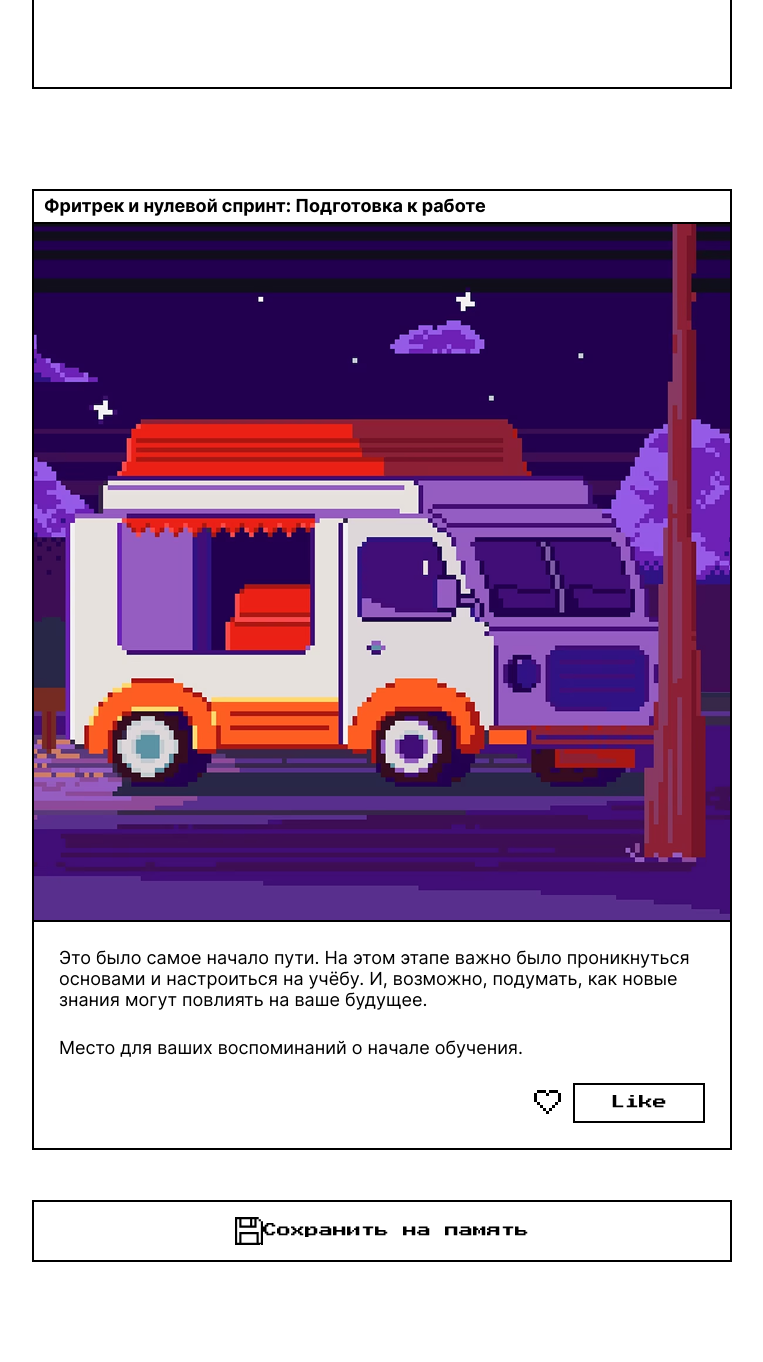
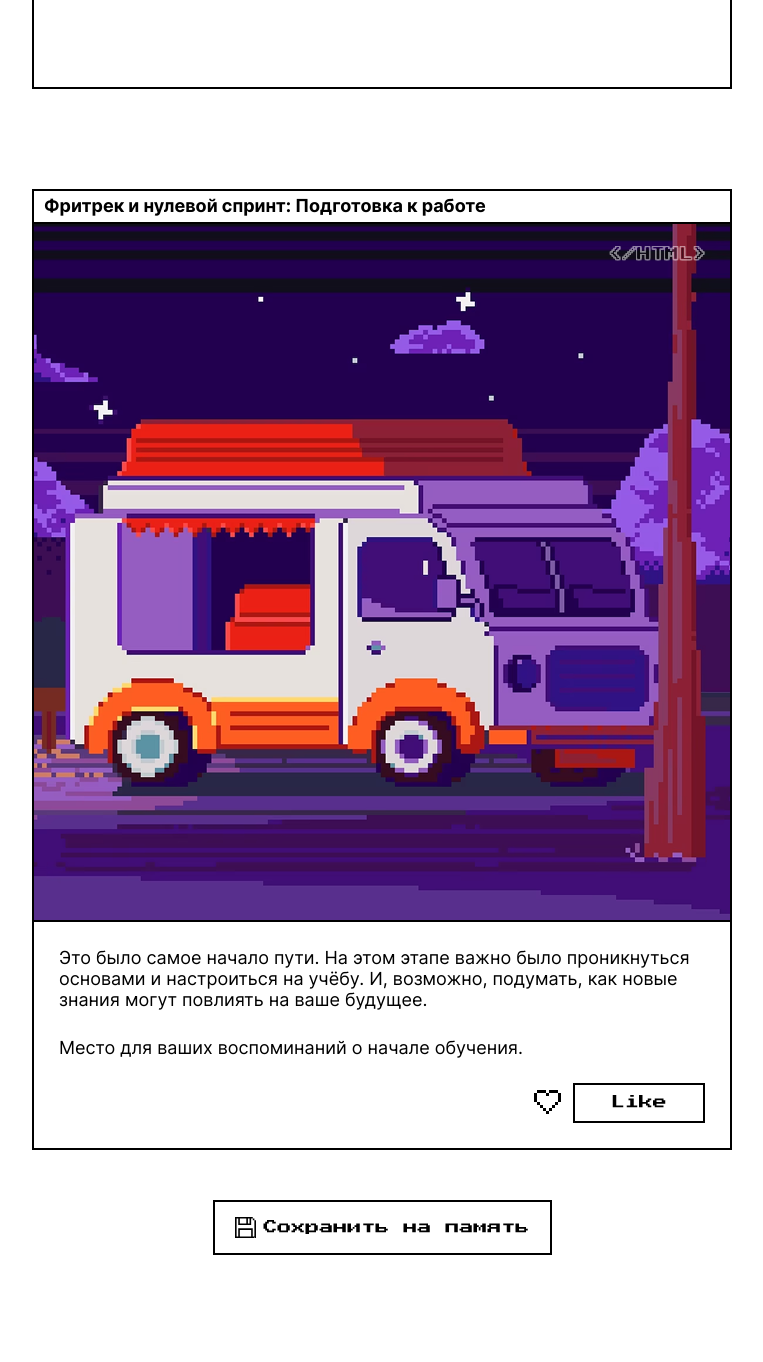
Before and after one commit to HelenVirtanen/zakrivayuschiy-teg-f, a plain HTML site: page index.html in a window 1280 px wide. Shown: the part 376-1738 px from the top of the page, without its empty margins (258-1021 px from the left). Drawn offline with Linux system fonts and the light colour scheme.

Commit message:
step 2.4: added and styled image label

```diff
--- a/index.html
+++ b/index.html
@@ -63,6 +63,8 @@
             <h2 class="card__title">
               Фритрек и нулевой спринт: Подготовка к работе
             </h2>
+            <div class="card__illustration">
+              <span class="card__label">&lt;/HTML&gt;</span>
               <img
                 class="card__image"
                 src="./images/colored-van-sm.png"
@@ -73,6 +75,7 @@
                 sizes="100vw"
                 alt="Colored van"
               />
+            </div>
             <div class="card__info">
               <div class="card__description">
                 <p class="post__paragraph">
--- a/styles/style.css
+++ b/styles/style.css
@@ -22,7 +22,6 @@
   font-variation-settings: "wght" var(--main-wght, 400);
 }
 
-
 /* Icons */
 .floppy {
   width: 39px;
@@ -33,7 +32,6 @@
   width: 27px;
   height: 24px;
 }
-
 
 .content-section {
   display: flex;
@@ -75,7 +73,6 @@
   );
 }
 
-
 /* Theme menu */
 .header__theme-menu {
   display: none;
@@ -96,6 +93,33 @@
   padding: 4px 10px 6px;
   font-size: var(--post-title-size, 18px);
   font-variation-settings: "wght" var(--heading-wght, 700);
+}
+
+.card__illustration {
+  position: relative;
+}
+
+.card__label {
+  position: absolute;
+  top: var(--label-top, 25px);
+  right: var(--label-right, 13px);
+  opacity: 0.5;
+  color: var(--text-color, #000);
+  font-family: var(--accent-font, "PressStart2P");
+  font-size: var(--label-font-size, 14px);
+  line-height: 1;
+  text-transform: var(--accent-heading-transform, uppercase);
+  text-shadow: 1px 0 var(--stroke-color, #fff), -1px 0 var(--stroke-color, #fff),
+    0 1px var(--stroke-color, #fff), 0 -1px var(--stroke-color, #fff),
+    1px 1px var(--stroke-color, #fff), -1px 1px var(--stroke-color, #fff),
+    1px -1px var(--stroke-color, #fff), -1px -1px var(--stroke-color, #fff);
+  mix-blend-mode: hard-light;
+}
+
+@supports (-webkit-text-stroke: 1px var(--stroke-color, #fff)) {
+  .card__label {
+    -webkit-text-stroke: 1px var(--stroke-color, #fff);
+  }
 }
 
 .card__image {
@@ -176,9 +200,19 @@
     max-width: 100%;
   }
 
+  .card__label {
+    --label-right: 25px;
+  }
+
+  .save__button .floppy {
+  width: 21px;
+  height: 21px;
+}
+
   .save__button {
-  flex-direction: row;
-  justify-content: center;
-  row-gap: 8px;
+    flex-direction: row;
+    justify-content: center;
+    align-self: center;
+    column-gap: 8px;
   }
 }
--- a/styles/variables.css
+++ b/styles/variables.css
@@ -6,6 +6,7 @@
     --main-wght: 400;
     --main-font-size: 18px;
     --post-title-size: 18px;
+    --label-font-size: 14px;
     --button-font-size: 14px;
     --accent-heading-font-size: clamp(3.0625rem, 2.7104rem + 1.5023vw, 4.0625rem);
     --accent-subheading-font-size: clamp(0.875rem, 0.6769rem + 0.8451vw, 1.4375rem);
@@ -13,6 +14,7 @@
 
     --background-color: #fff;
     --text-color: #000;
+    --stroke-color: #fff;
     --border-color: #000;
     --border: 2px solid var(--border-color);
 
@@ -24,4 +26,7 @@
     --button-like-padding: 7.5px 36px;
     --button-heart-padding: 6px 12px 3px;
     --button-save-padding: 15px 20px;
+
+    --label-top: 25px;
+    --label-right: 13px;
 }
```
Lines whose indentation alone changed are shown as unchanged.
